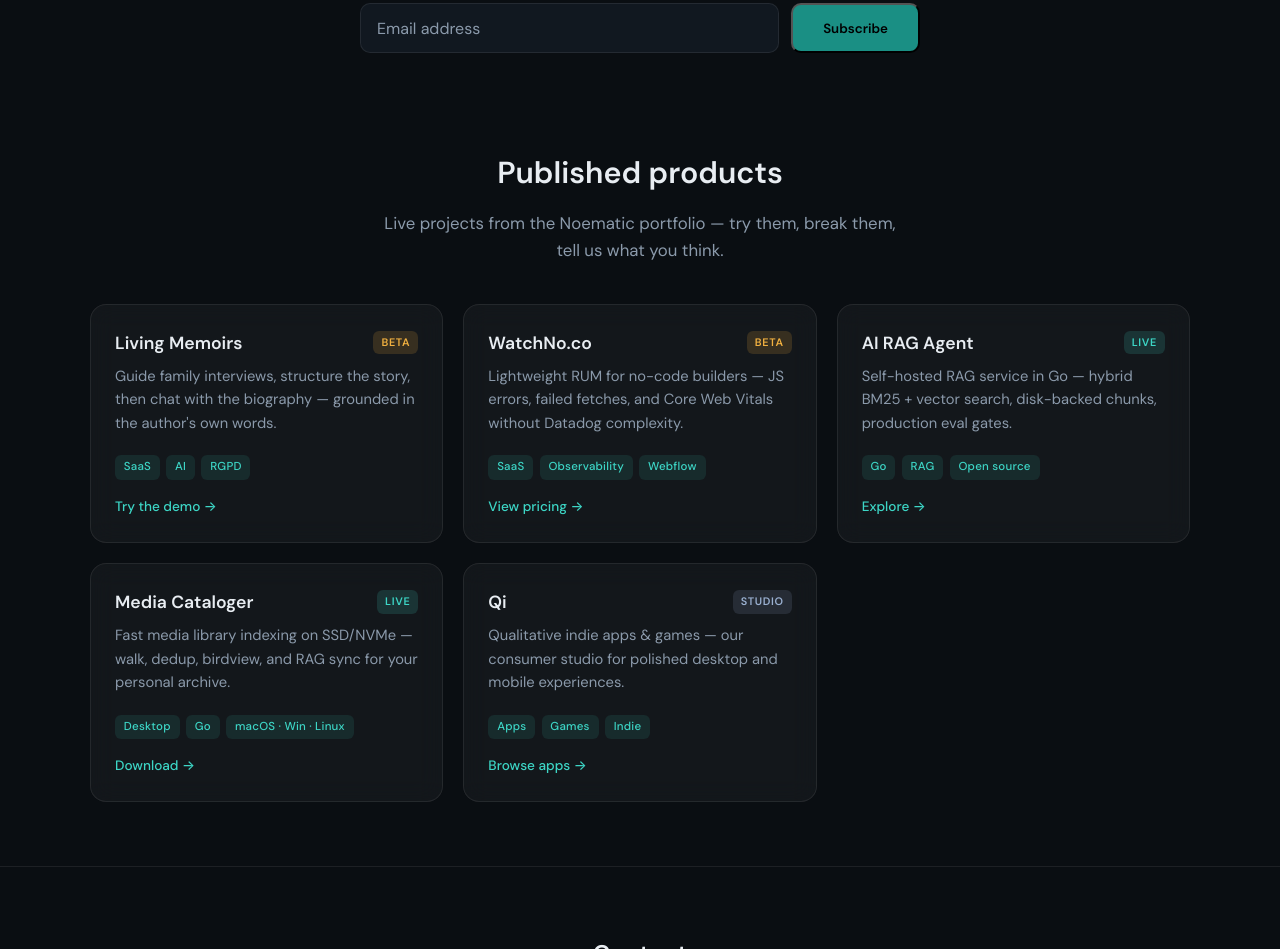
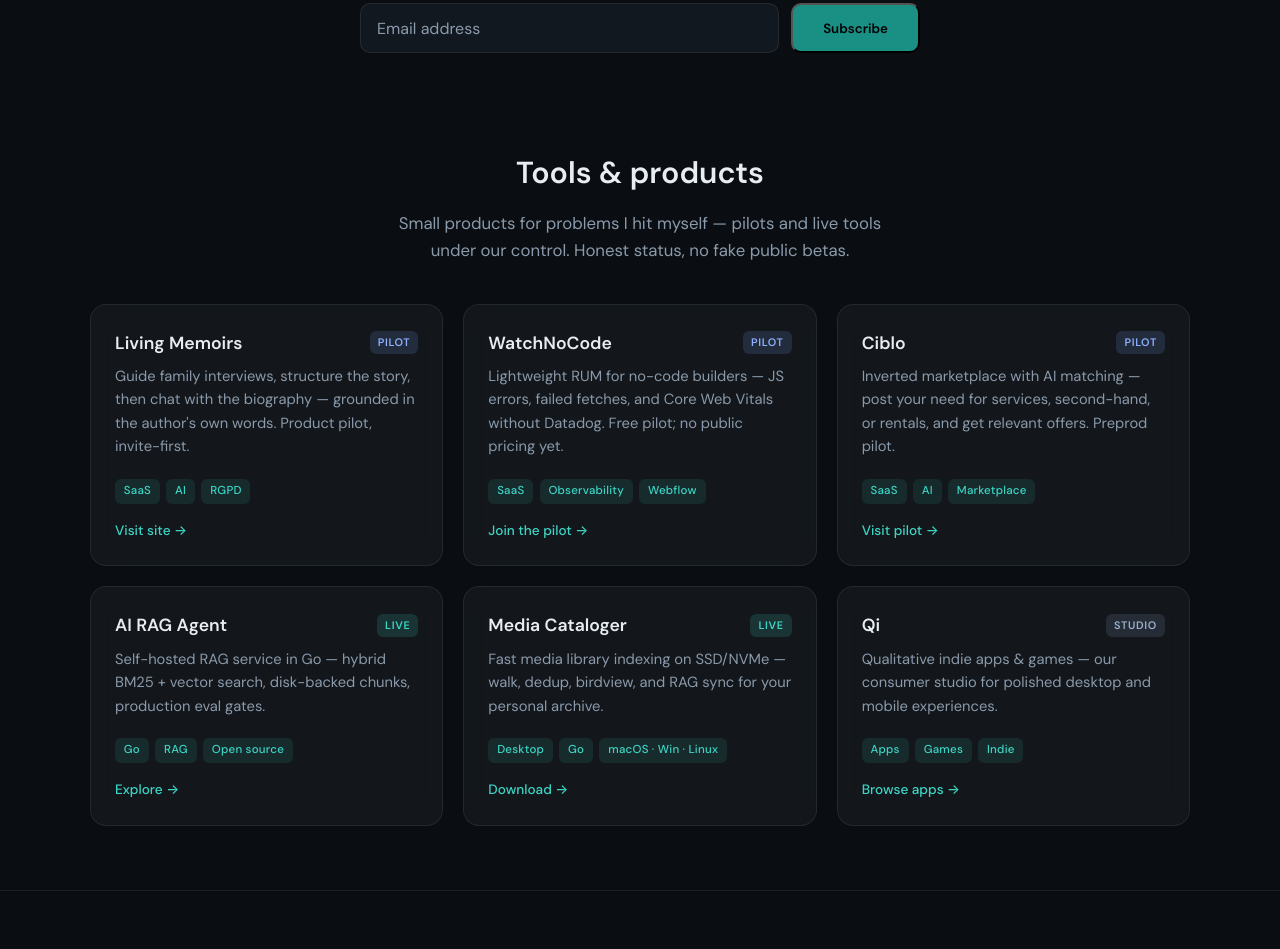
Before and after one commit to noematic-eu/website, an Astro site: page / in a window 1280 px wide. Shown: the part 1359-2308 px from the top of the page. Built offline with nearby package versions, Linux system fonts and the light colour scheme; Astro itself is replaced by a stand-in of ours; no server answers.

Commit message:
Enhance product status handling and styles
- Updated `ProductStatus` type in `content.ts` to include 'pilot'.
- Modified product titles and subtitles for clarity and consistency.
- Added new product entries and updated existing ones to reflect their pilot status.
- Introduced new styles for the 'pilot' badge in `noe.css` and `global.css` for better visual distinction.

```diff
--- a/public/css/noe.css
+++ b/public/css/noe.css
@@ -382,6 +382,11 @@
   flex-shrink: 0;
 }
 
+.noe-badge--pilot {
+  background: rgba(120, 160, 255, 0.15);
+  color: #8eb0ff;
+}
+
 .noe-badge--beta {
   background: rgba(255, 180, 60, 0.15);
   color: #f0b040;
--- a/src/components/Products.astro
+++ b/src/components/Products.astro
@@ -2,6 +2,7 @@
 import { content } from '../content';
 
 const { products } = content;
+const labels = products.statusLabels;
 ---
 
 <section id="products" class="noe-section noe-products">
@@ -15,7 +16,7 @@
         <a class="noe-card noe-card--product" href={item.url} target="_blank" rel="noopener noreferrer">
           <div class="noe-card-top">
             <h3>{item.name}</h3>
-            <span class={`noe-badge noe-badge--${item.status}`}>{item.status}</span>
+            <span class={`noe-badge noe-badge--${item.status}`}>{labels[item.status]}</span>
           </div>
           <p>{item.tagline}</p>
           <ul class="noe-tags">
--- a/src/content.ts
+++ b/src/content.ts
@@ -1,4 +1,4 @@
-export type ProductStatus = 'beta' | 'live' | 'studio';
+export type ProductStatus = 'pilot' | 'live' | 'studio' | 'beta';
 
 export interface SocialLink {
   icon: 'qi' | 'linkedin' | 'github' | 'xcom';
@@ -75,27 +75,42 @@
       'Product updates, engineering notes, and studio behind-the-scenes — once a month, no spam.',
   },
   products: {
-    title: 'Published products',
+    title: 'Tools & products',
     subtitle:
-      'Live projects from the Noematic portfolio — try them, break them, tell us what you think.',
+      'Small products for problems I hit myself — pilots and live tools under our control. Honest status, no fake public betas.',
+    statusLabels: {
+      pilot: 'pilot',
+      live: 'live',
+      studio: 'studio',
+      beta: 'beta',
+    } satisfies Record<ProductStatus, string>,
     items: [
       {
         name: 'Living Memoirs',
         tagline:
-          "Guide family interviews, structure the story, then chat with the biography — grounded in the author's own words.",
+          "Guide family interviews, structure the story, then chat with the biography — grounded in the author's own words. Product pilot, invite-first.",
         url: 'https://living-memoirs.noematic.eu',
-        status: 'beta',
+        status: 'pilot',
         tags: ['SaaS', 'AI', 'RGPD'],
-        cta: 'Try the demo',
+        cta: 'Visit site',
       },
       {
-        name: 'WatchNo.co',
+        name: 'WatchNoCode',
         tagline:
-          'Lightweight RUM for no-code builders — JS errors, failed fetches, and Core Web Vitals without Datadog complexity.',
+          'Lightweight RUM for no-code builders — JS errors, failed fetches, and Core Web Vitals without Datadog. Free pilot; no public pricing yet.',
         url: 'https://watchnocode.noematic.eu',
-        status: 'beta',
+        status: 'pilot',
         tags: ['SaaS', 'Observability', 'Webflow'],
-        cta: 'View pricing',
+        cta: 'Join the pilot',
+      },
+      {
+        name: 'Ciblo',
+        tagline:
+          'Inverted marketplace with AI matching — post your need for services, second-hand, or rentals, and get relevant offers. Preprod pilot.',
+        url: 'https://ciblo.noematic.eu',
+        status: 'pilot',
+        tags: ['SaaS', 'AI', 'Marketplace'],
+        cta: 'Visit pilot',
       },
       {
         name: 'AI RAG Agent',
--- a/src/styles/global.css
+++ b/src/styles/global.css
@@ -301,6 +301,11 @@
   flex-shrink: 0;
 }
 
+.noe-badge--pilot {
+  background: rgba(120, 160, 255, 0.15);
+  color: #8eb0ff;
+}
+
 .noe-badge--beta {
   background: rgba(255, 180, 60, 0.15);
   color: #f0b040;
```
